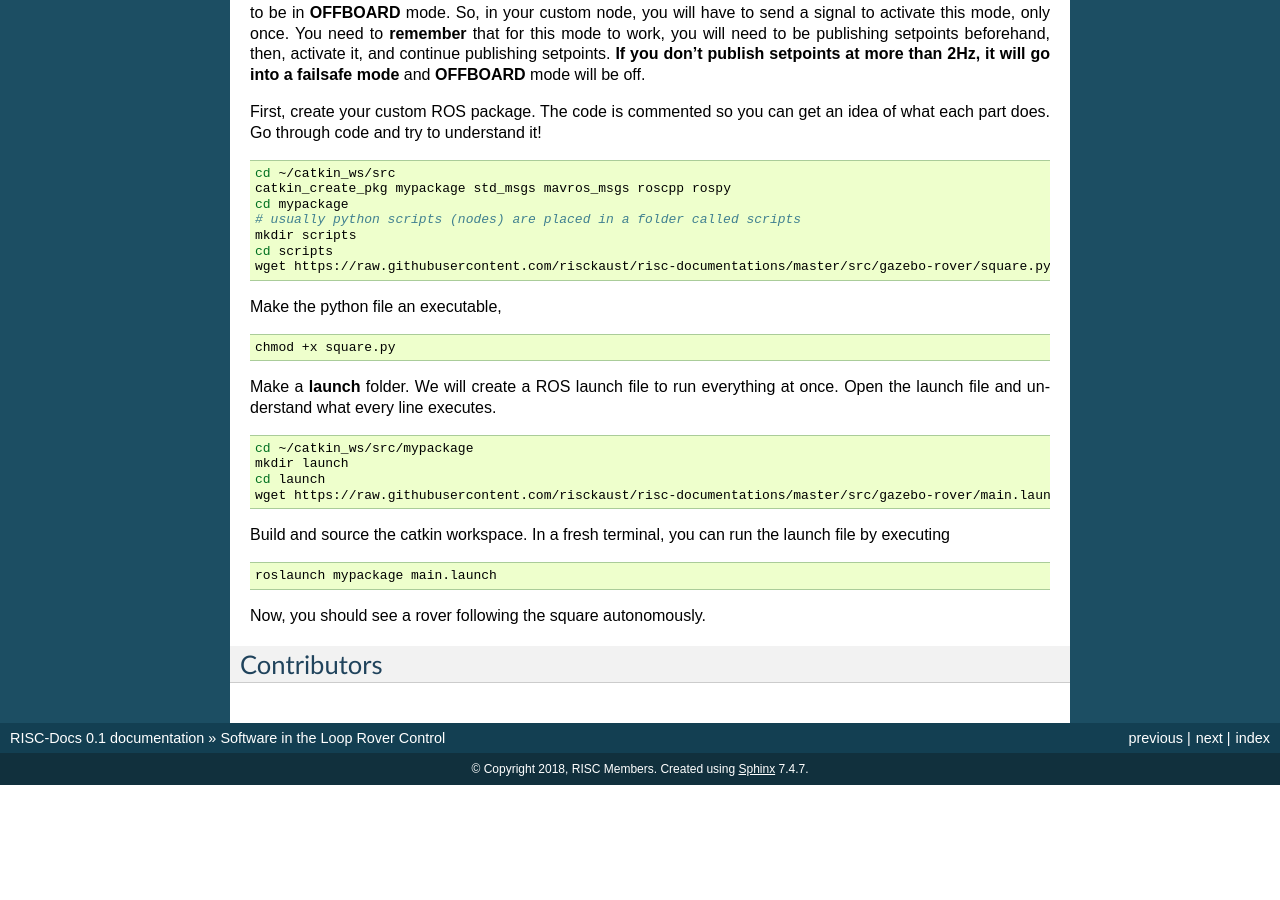
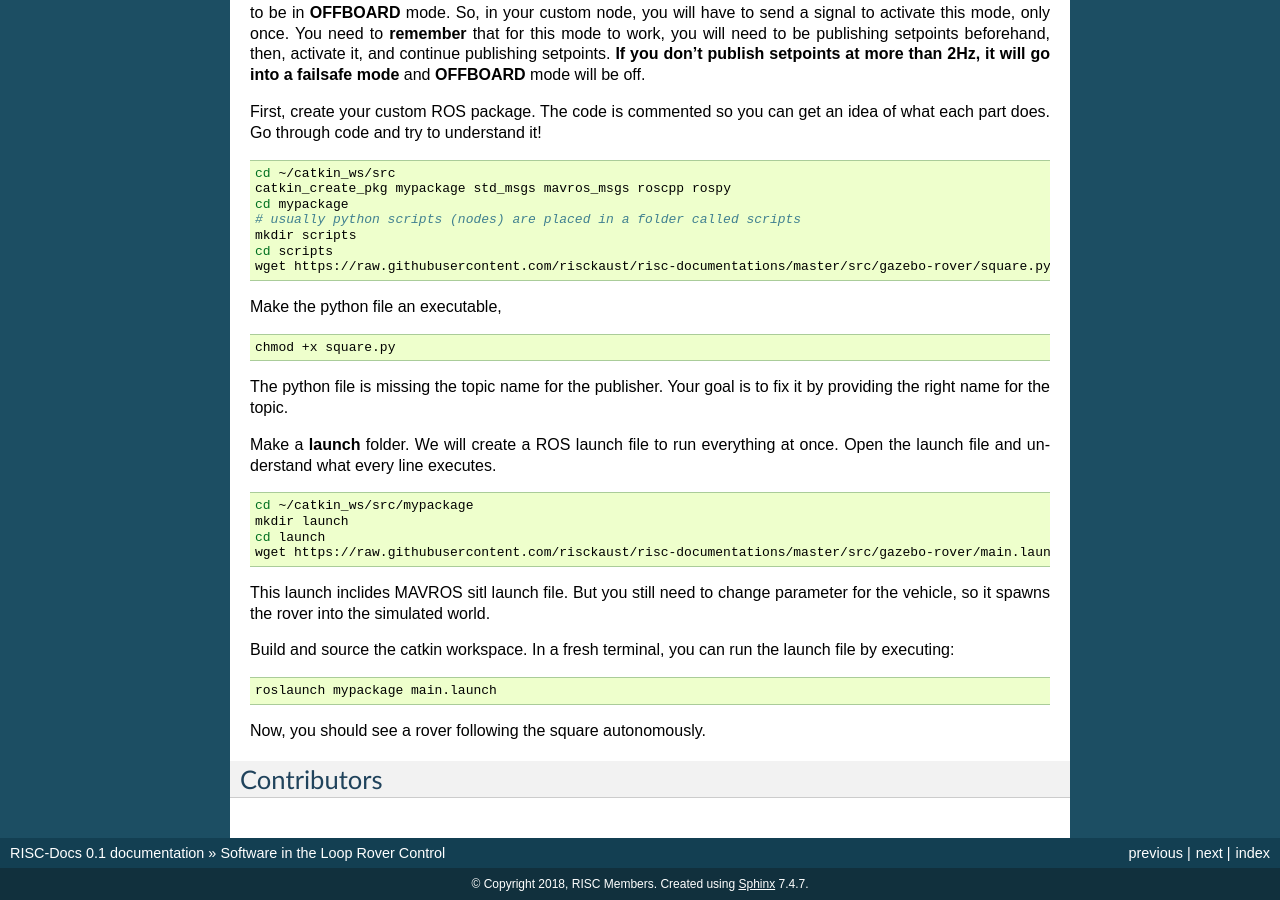
Before and after one commit to risckaust/risc-documentations, a Sphinx documentation site: the page built from docs/source/1-z-gazebo-simulation.rst, in a window 1280 px wide and 900 px high, scrolled down 1809 px. Built offline with Sphinx 7.4.7, drawn with Linux system fonts in a browser that asks for light colours; pages that are not in the unit, such as notebooks, are missing from menus; before the commit the page ends 2594 px from its top, so only the background shows below that.

Commit message:
Rover page updated

```diff
--- a/docs/source/1-z-gazebo-simulation.rst
+++ b/docs/source/1-z-gazebo-simulation.rst
@@ -118,6 +118,7 @@ Make the python file an executable,
 
   chmod +x square.py
 
+The python file is missing the topic name for the publisher. Your goal is to fix it by providing the right name for the topic.
 
 Make a **launch** folder. We will create a ROS launch file to run everything at once. Open the launch file and understand what every line executes.
 
@@ -128,8 +129,9 @@ Make a **launch** folder. We will create a ROS launch file to run everything at
   cd launch
   wget https://raw.githubusercontent.com/risckaust/risc-documentations/master/src/gazebo-rover/main.launch
 
+This launch inclides MAVROS sitl launch file. But you still need to change parameter for the vehicle, so it spawns the rover into the simulated world.
 
-Build and source the catkin workspace. In a fresh terminal, you can run the launch file by executing
+Build and source the catkin workspace. In a fresh terminal, you can run the launch file by executing:
 
 .. code-block:: bash
 
```
